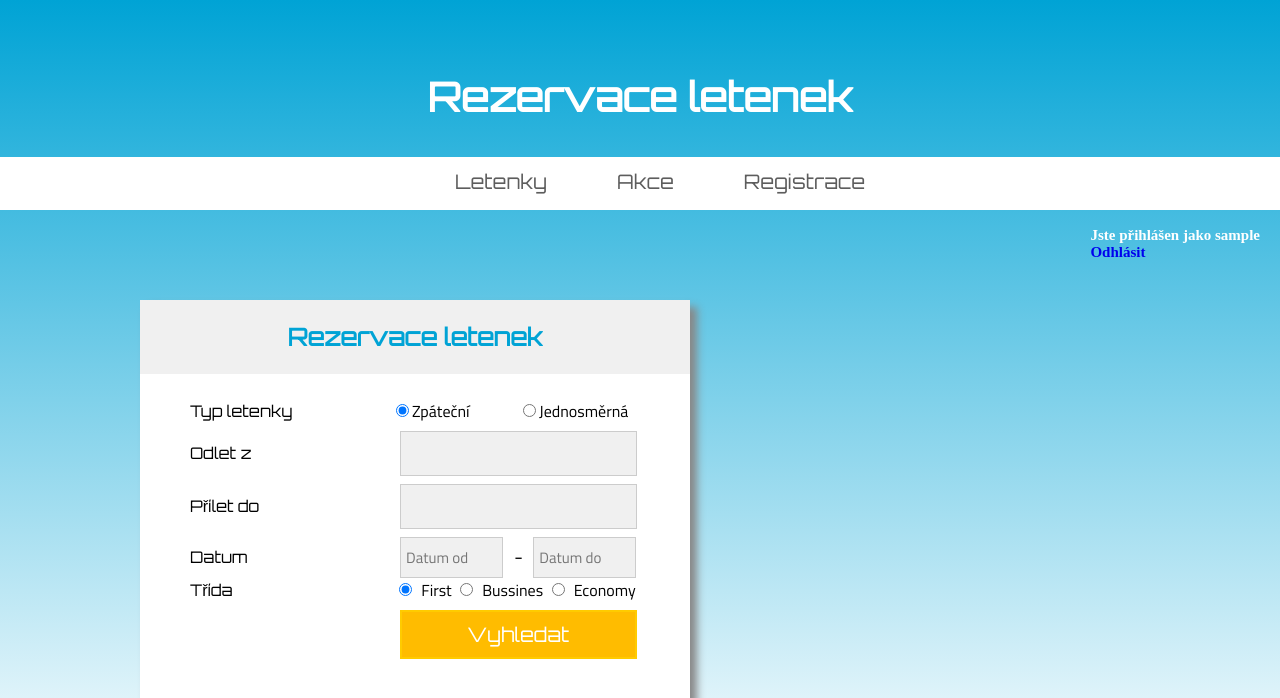
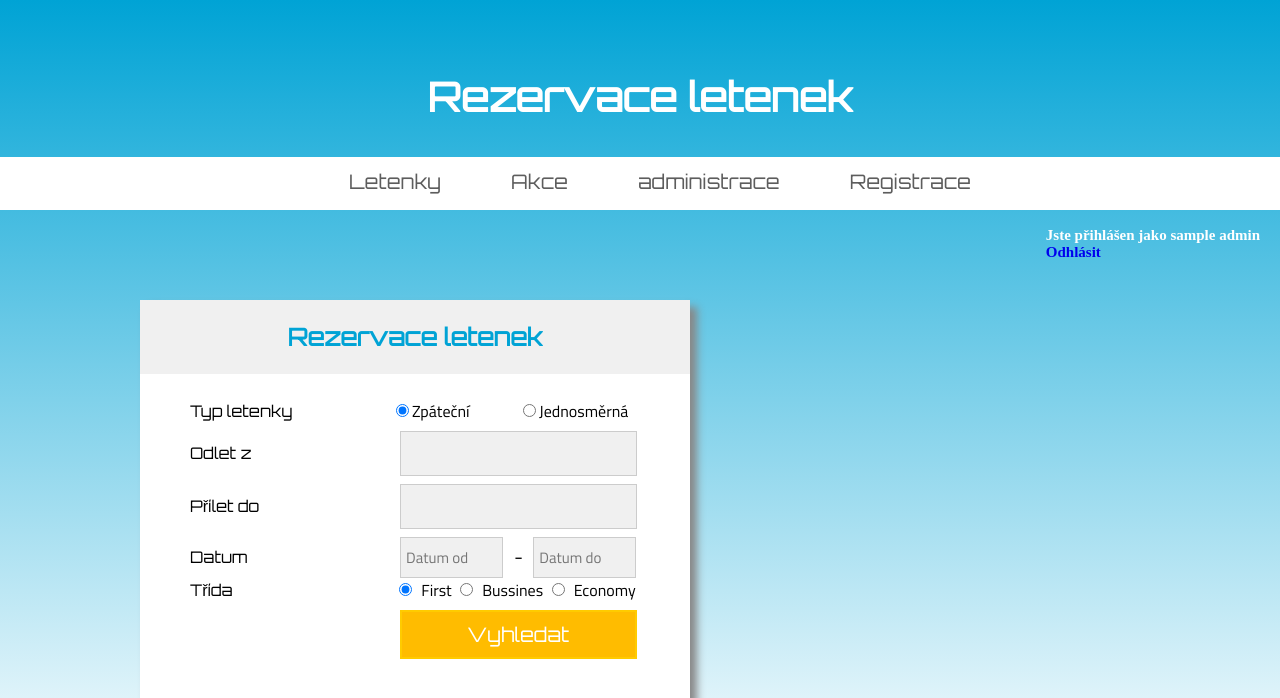
Before and after one commit to Prazdnaflaska/iis_projekt, a PHP site: page /login.php?admin=1 in a window 1280 px wide. Shown: the top 698 px of the page. Run offline with PHP 8.4, Linux system fonts and the light colour scheme; the visitor is signed in with stand-in values (Sample User, id 1); data that the repository does not hold is empty; some libraries are stand-ins or nearby versions.

Commit message:
overeni administrace

```diff
--- a/login.php
+++ b/login.php
@@ -2,8 +2,13 @@
   session_start();
   if(!isset($_SESSION['username']))
   {
-    header('location: index.php');
+  	header('location: login.php');
     exit();
+  }
+
+  if($_GET['admin'])
+  {
+  		$_SESSION['admin']=true;
   }
 
   if(isset($_GET['odhlasit']))
@@ -12,6 +17,7 @@
     header('location: index.php');
     exit();
   }
+
 ?>
 
 <!DOCTYPE html>
@@ -48,13 +54,21 @@
             <ul class="fancyNav">
                 <li id="home"><a href="index.php">Letenky</a></li>
                 <li id="news"><a href="#news">Akce</a></li>
-
+              	<?php
+              			if($_SESSION['admin'])
+              				echo "<li id=\"admin\"><a href=\"admin.php\">administrace</a></li>";
+              	?>
                 <li id="services"><a href="registrace.php">Registrace</a></li>
             </ul>
         </nav>
         </div>
 
         <div id="infopanel"><br>Jste přihlášen jako <?= htmlspecialchars($_SESSION['username']) ?>
+        		<?php
+        			if($_SESSION['admin'])
+        				echo 'admin';
+
+        		?>
         <br>
         <a href="login.php?odhlasit">Odhlásit</a>
          </div>
```
